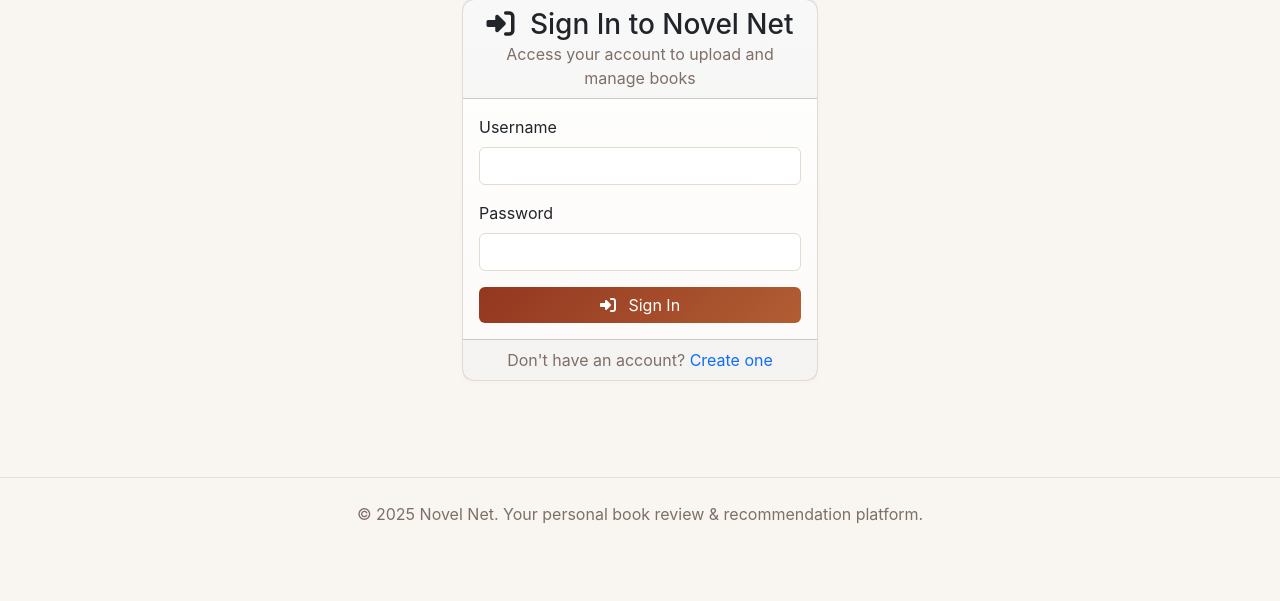
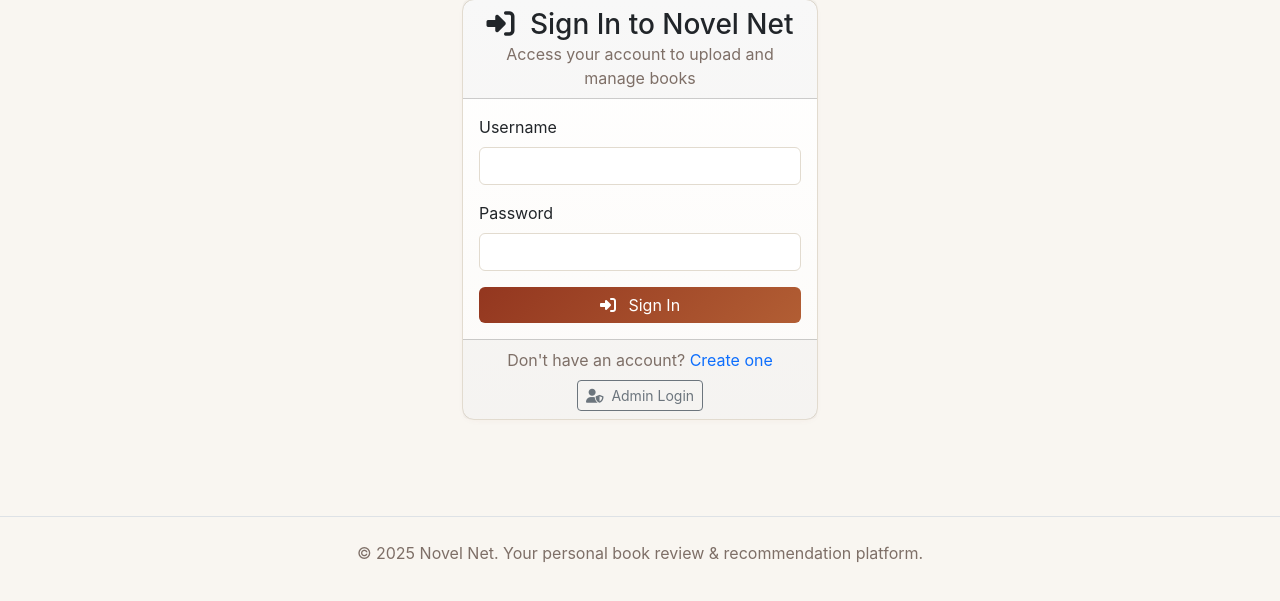
Before and after one commit to yadavkapil23/NovelNet, a Django app: page /accounts/login/ in a window 1280 px wide. Shown: the part 106-707 px from the top of the page. Run offline with Django 5.2, Linux system fonts and the light colour scheme.

Commit message:
added button for admin login

```diff
--- a/templates/registration/login.html
+++ b/templates/registration/login.html
@@ -39,8 +39,13 @@
                 <div class="card-footer text-center">
                     <p class="text-muted mb-0">
                         Don't have an account?
-                        <a href="{% url 'signup' %}" class="text-decoration-none">Create one</a>
+                        <a href="{% url 'email_verification' %}" class="text-decoration-none">Create one</a>
                     </p>
+                    <div class="mt-2">
+                        <a href="/admin/" class="btn btn-outline-secondary btn-sm">
+                            <i class="fas fa-user-shield me-1"></i> Admin Login
+                        </a>
+                    </div>
                 </div>
             </div>
         </div>
```
